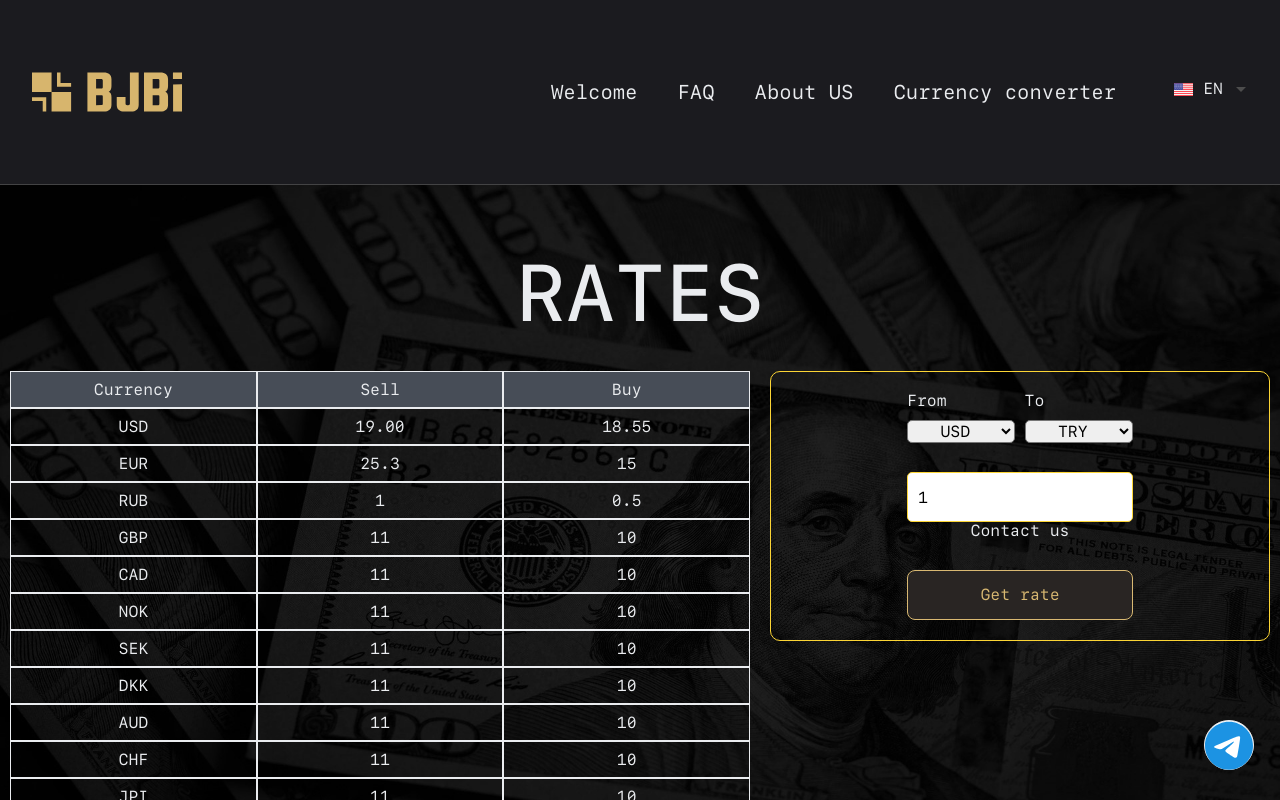
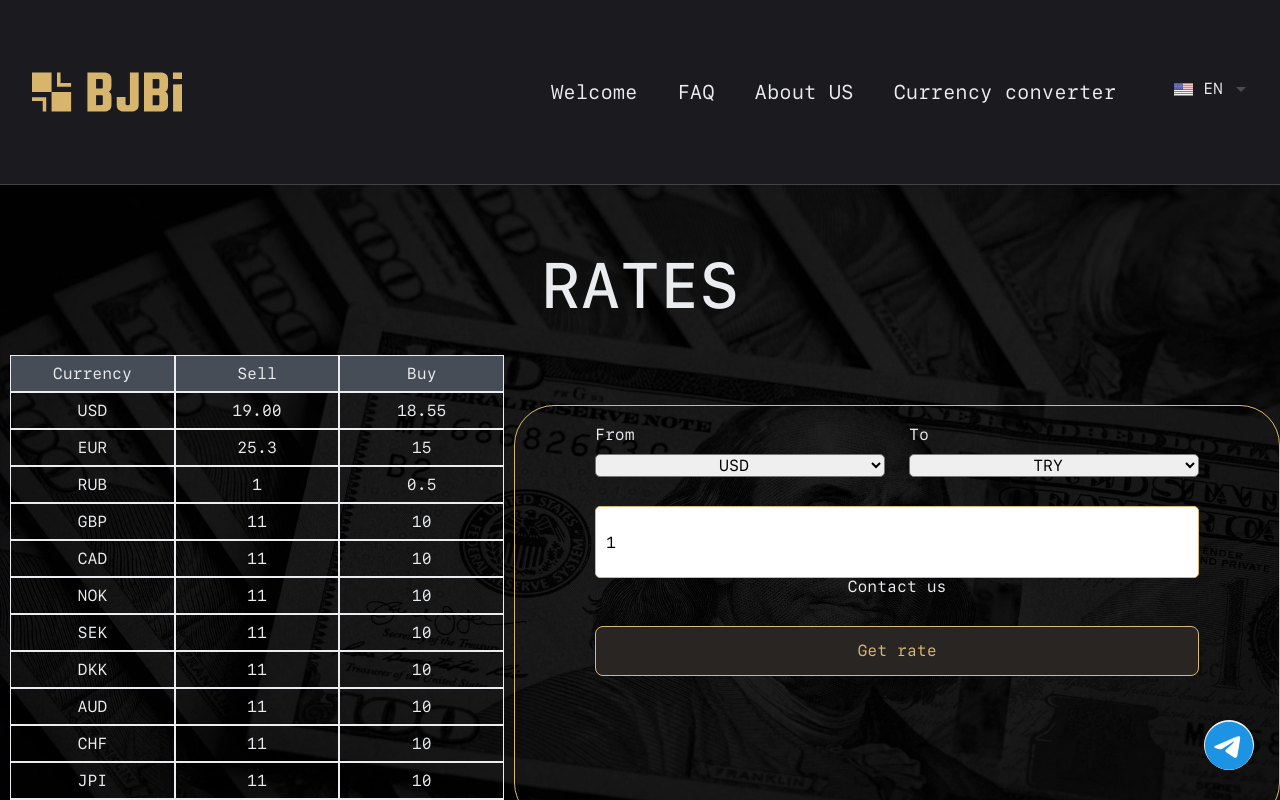
Before and after one commit to KirilushkinAleksandr/istanbul-crypto, a React (Create React App) app: page /currency-rates in a window 1280 px wide. Shown: the top 800 px of the page. Built offline with nearby package versions, Linux system fonts and the light colour scheme.

Commit message:
refactor: contact us

```diff
--- a/src/components/Address.jsx
+++ b/src/components/Address.jsx
@@ -7,8 +7,8 @@ function Address() {
   return (
     <section className="content__section">
       <div className="content__title">{t("address")}</div>
-      <div className="content__text">{t("home-page.contacts")}</div>
-      <div className="content__block content-transform flex flex-between">
+      <div className="content__text text__center">{t("home-page.contacts")}</div>
+      <div className="content__block text__center content-transform flex flex-between">
         <iframe
           src="https://www.google.com/maps/embed?pb=!1m18!1m12!1m3!1d1898.041372950487!2d28.985222573733537!3d41.036747930750224!2m3!1f0!2f0!3f0!3m2!1i1024!2i768!4f13.1!3m3!1m2!1s0x14cab7f3ccc31d1f%3A0x484dd8d1243c9867!2z0J_Qu9C-0YnQsNC00YwgItCi0LDQutGB0LjQvCI!5e0!3m2!1sru!2str!4v1672469403783!5m2!1sru!2str"
           width="400"
@@ -18,11 +18,9 @@ function Address() {
           title="Office map"
           className="map"
         />
-        <div className="content__block_half flex flex-column flex-evenly flex-align-center">
-          <div className=" text__center">
-            Gümüşsuyu, Taksım Zafer Cd., 34435 Beyoğlu/İstanbul
-          </div>
-        </div>
+      </div>
+      <div className="text__center">
+        Gümüşsuyu, Taksım Zafer Cd., 34435 Beyoğlu/İstanbul
       </div>
     </section>
   );
--- a/src/components/ContactUs.jsx
+++ b/src/components/ContactUs.jsx
@@ -20,12 +20,12 @@ function ContactUs({scrollRef}) {
   };
 
   return (
-    <section className="content__section flex flex-center" ref={scrollRef}>
+    <section className="content__section" ref={scrollRef}>
+      <div className="content__title">{t("contact-us.title")}</div>
       <form
         className="content__text form flex flex-column flex-align-center"
         onSubmit={(e) => handleSubmit(e)}
       >
-          <div className="content__title">{t("contact-us.title")}</div>
         <input
           className="content__text form__input"
           type="text"
--- a/src/styles/content.css
+++ b/src/styles/content.css
@@ -48,11 +48,12 @@
 }
 
 .content__title {
-  font-size: 80px;
+  font-size: 64px;
   font-weight: 500;
   padding: 32px;
   text-align: center;
   text-transform: uppercase;
+  line-height: 76px;
 }
 
 .content__title_clickable {
@@ -211,6 +212,15 @@
   line-height: 28px;
 }
 
+.map {
+  width: 604px;
+  height: 335px;
+  left: 314px;
+  top: 320px;
+  border-radius: 20px;
+  margin: 64px 24px;
+}
+
 @media screen and (max-width: 880px) {
   .content-transform {
     flex-direction: column;
--- a/src/styles/form.css
+++ b/src/styles/form.css
@@ -1,10 +1,9 @@
 .form {
-  width: 100%;
-  height: 100%;
-  max-width: 500px;
-  border: solid 1px #FCD535;
-  padding: 20px;
-  border-radius: 10px;
+  width: fit-content;
+  border: solid 1px #D9B972;
+  padding: 20px 80px;
+  border-radius: 40px;
+  margin: 50px auto;
 }
 
 .form__select {
@@ -31,13 +30,13 @@
 }
 
 .form__input {
-  width: 100%;
-  height: 50px;
-  border: 1px solid #999;
+  width: 604px;
+  height: 72px;
+  border: 1px solid #000;
   border-radius: 5px;
   margin-top: 30px;
   padding: 0 10px;
-  border: solid 1px #FCD535;
+  border: solid 1px #D9B972;
 }
 
 .form__btn {
@@ -58,5 +57,6 @@
 }
 
 .form__btn_half-width {
-  width: 50%;
+  width: fit-content;
+  padding: 12px 48px;
 }
```
Lines whose indentation alone changed are shown as unchanged.
